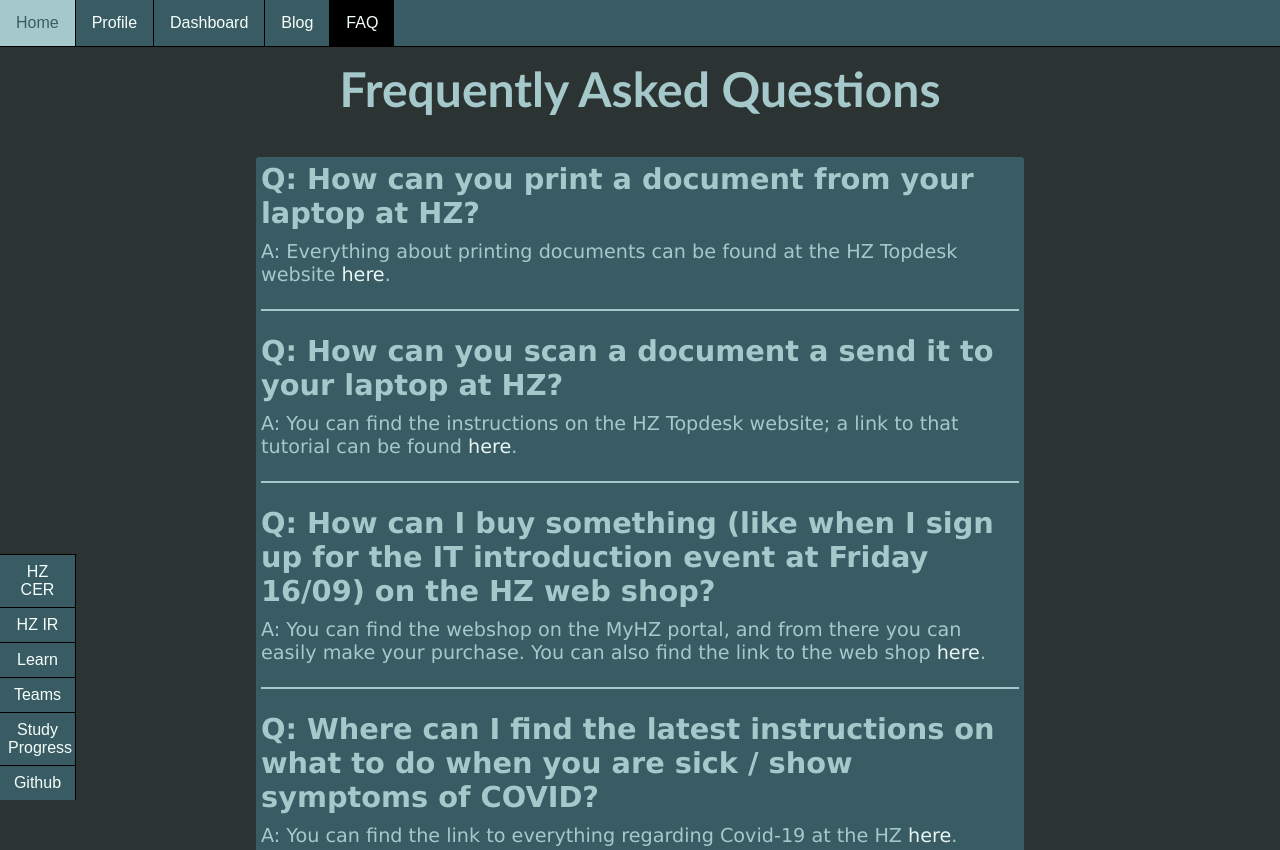
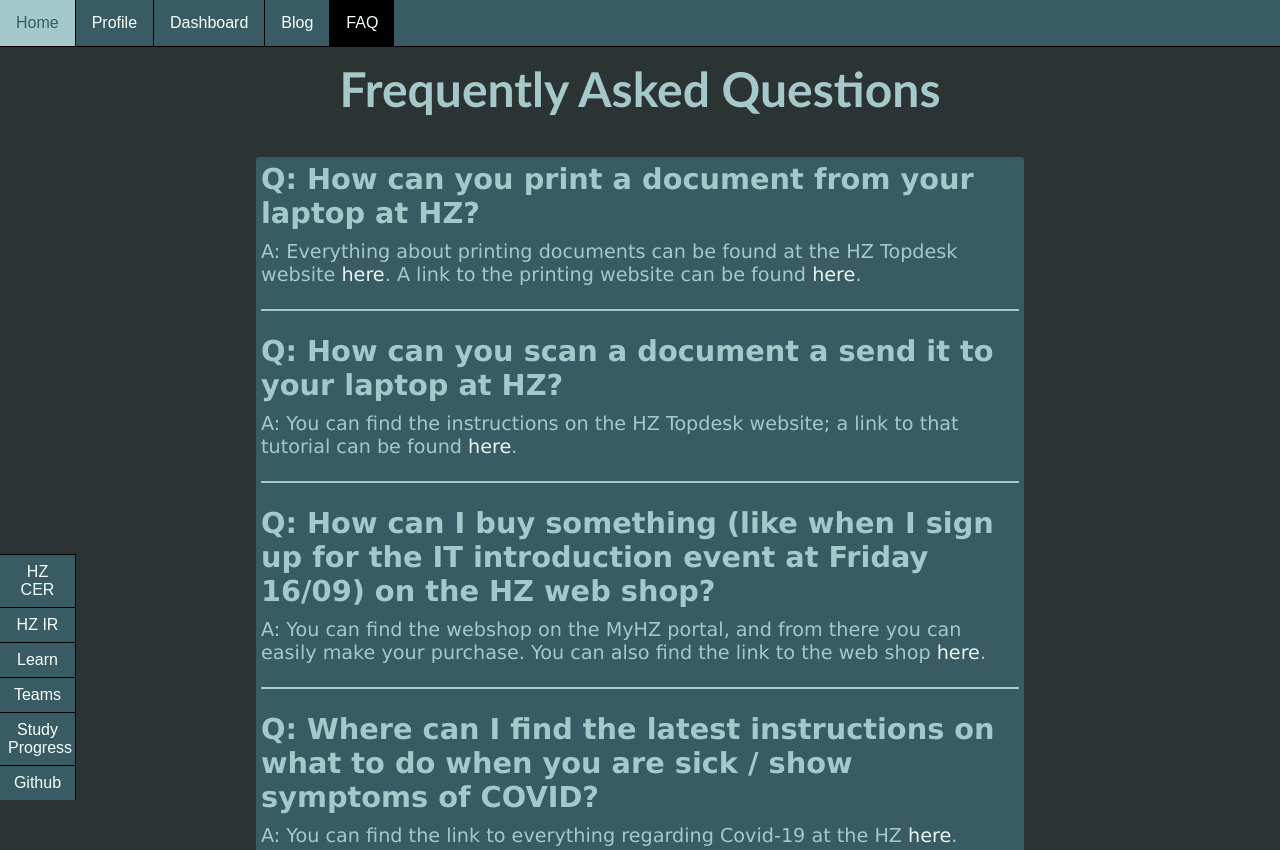
Before and after one commit to TheMineMan100/TheMineMan100.github.io, a website: page faq.html in a window 1280 px wide. Shown: the top 850 px of the page. Drawn offline with Linux system fonts and the light colour scheme.

Commit message:
Added link to actual webprint website in faq

```diff
--- a/faq.html
+++ b/faq.html
@@ -46,6 +46,8 @@
             <p>A: Everything about printing documents can be found at the HZ Topdesk website
               <a href="https://hzuniversity.topdesk.net/tas/public/ssp/content/detail/service?unid=bd81be42f243450e95e510949a496145"
                  target="_blank">here</a>.
+              A link to the printing website can be found
+              <a href="https://mynetpay.hz.nl/webprint" target="_blank">here</a>.
             </p>
           </section>
 
```
